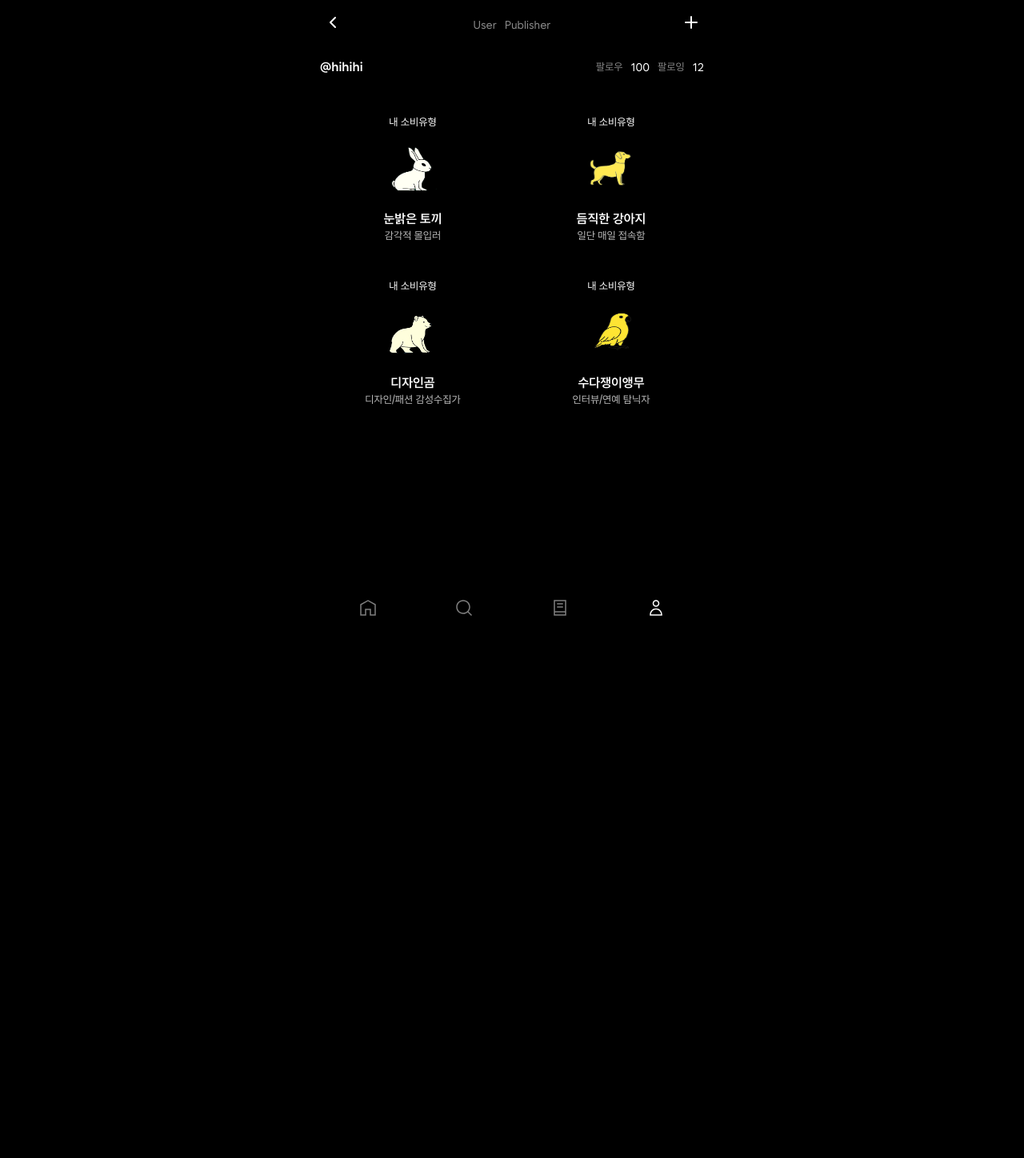
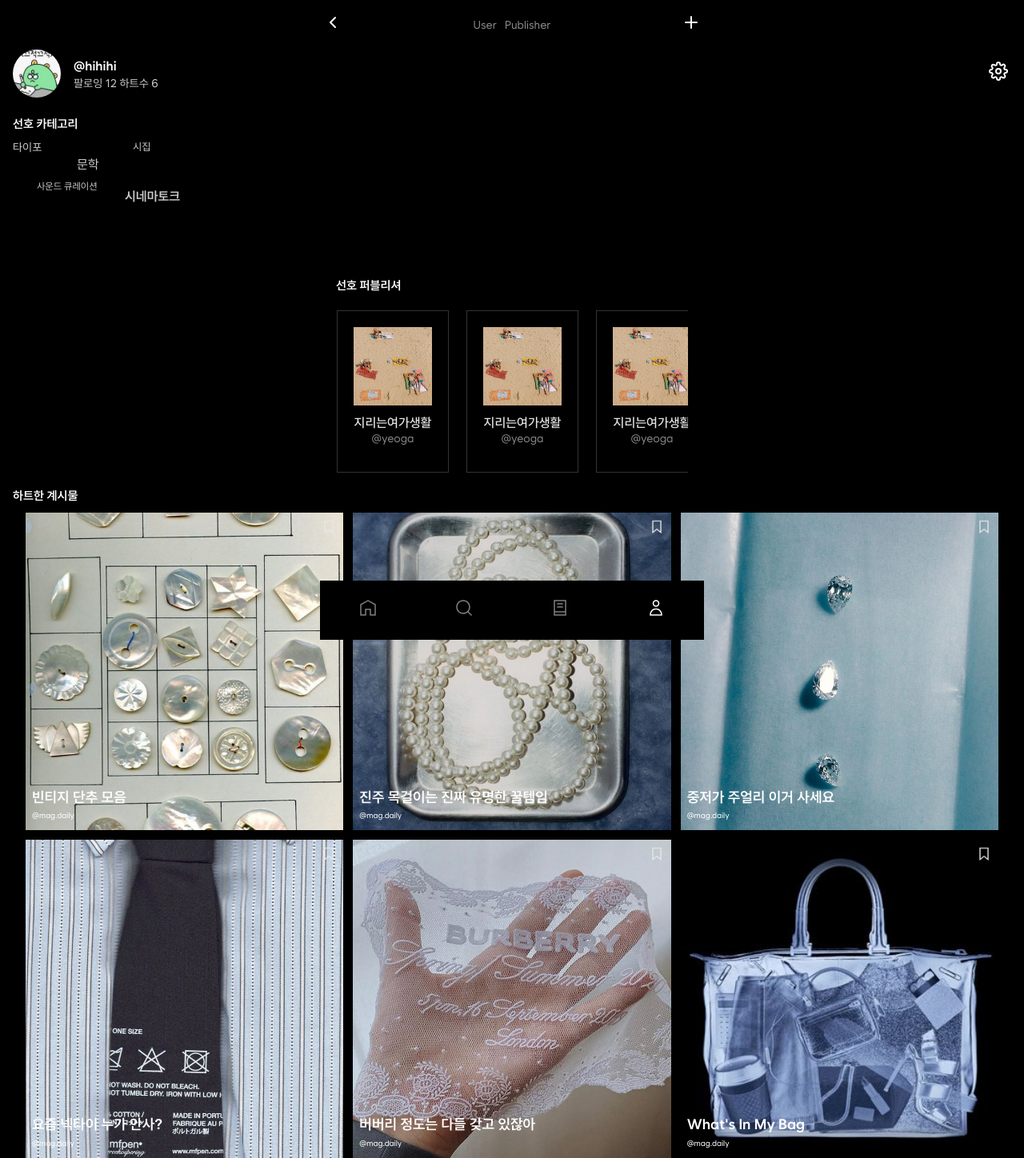
Before and after one commit to briefin/briefin-frontend, a Next.js app: page /profile/user in a window 1280 px wide. Shown: the whole page at 80% size. Before the commit the page ends 912 px from the top, so only its background shows below. Built offline with nearby package versions, Linux system fonts and the light colour scheme.

Commit message:
/profile/user 페이지 만듦

```diff
--- a/app/profile/user/page.tsx
+++ b/app/profile/user/page.tsx
@@ -1,62 +1,146 @@
 'use client';
 
-import { usePathname, useRouter } from 'next/navigation';
-import { FiPlus, FiSliders, FiMenu, FiHome, FiSearch, FiBookOpen, FiUser, FiChevronLeft, FiShare } from 'react-icons/fi';
+import React, { useState } from 'react';
+import { FiChevronLeft, FiSettings } from 'react-icons/fi';
 import * as Common from '@/styles/Common';
 
-const consumerTypes = [
+const mockData = [
   {
-    img: '/rabbit.png',
-    title: '눈밝은 토끼',
-    subtitle: '감각적 몰입러',
+    img: '/image_1.png',
+    title: '빈티지 단추 모음',
+    author: '@mag.daily',
   },
   {
-    img: '/dog.png',
-    title: '듬직한 강아지',
-    subtitle: '일단 매일 접속함',
+    img: '/image_2.png',
+    title: '진주 목걸이는 진짜 유명한 꿀템임',
+    author: '@mag.daily',
   },
   {
-    img: '/bear.png',
-    title: '디자인곰',
-    subtitle: '디자인/패션 감성수집가',
+    img: '/image_3.png',
+    title: '중저가 주얼리 이거 사세요',
+    author: '@mag.daily',
   },
   {
-    img: '/parrot.png',
-    title: '수다쟁이앵무',
-    subtitle: '인터뷰/연예 탐닉자',
+    img: '/image_4.png',
+    title: '요즘 넥타이 누가 안사?',
+    author: '@mag.daily',
   },
+  {
+    img: '/image_5.png',
+    title: '버버리 정도는 다들 갖고 있잖아',
+    author: '@mag.daily',
+  },
+  {
+    img: '/image_6.png',
+    title: "What's In My Bag",
+    author: '@mag.daily',
+  },
+];
+
+// ✅ Suggested for you 데이터 (가로 슬라이드용)
+const suggestedData = [
+  {
+    img: '/image_9.png',
+    title: '지리는여가생활',
+    author: '@yeoga',
+  },
+  {
+    img: '/image_9.png',
+    title: '지리는여가생활',
+    author: '@yeoga',
+  },
+  {
+    img: '/image_9.png',
+    title: '지리는여가생활',
+    author: '@yeoga',
+  },
+  // 필요 시 더 추가 가능
 ];
 
 export default function UserProfilePage() {
 
-  const router = useRouter(); // ✅ 라우터 훅 사용
+  const [mockBookmarks, setMockBookmarks] = useState<boolean[]>(new Array(mockData.length).fill(false));
+
+  const toggleMockBookmarks = (index: number) => {
+    setMockBookmarks(prev =>
+      prev.map((b, i) => (i === index ? !b : b))
+    );
+  };
 
   return (
-      <>
+    <Common.ProfilePageWrapper>
+      {/* ✅ 프로필 정보 */}
+      <Common.ProfileInfoWrapper>
+        <Common.ProfileDetails>
+          <Common.ProfileImage src='/jordy.png' alt="profile" />
+          <Common.UserInfoText>
+            <Common.Username>@hihihi</Common.Username>
+            <Common.Stats>팔로잉 12  하트수 6</Common.Stats>
+          </Common.UserInfoText>
+        </Common.ProfileDetails>
 
-        <Common.Wrapper>
-          <Common.ProfileInfoRow>
-            <Common.UserId>@hihihi</Common.UserId>
-            <Common.FollowerStats>
-              <Common.StatLabel>팔로우</Common.StatLabel>
-              <Common.StatNumber>100</Common.StatNumber>
-              <Common.StatLabel>팔로잉</Common.StatLabel>
-              <Common.StatNumber>12</Common.StatNumber>
-            </Common.FollowerStats>
-          </Common.ProfileInfoRow>
+        <Common.IconButton>
+          <FiSettings />
+        </Common.IconButton>
+      </Common.ProfileInfoWrapper>
 
+      {/* ✅ 선호 카테고리리 섹션 */}
+      <Common.CategorySection>
+        <Common.CategoryTitle>선호 카테고리</Common.CategoryTitle>
+        <Common.WordCloud>
+          <Common.WordItem x={0} y={0}>타이포</Common.WordItem>
+          <Common.WordItem x={80} y={20} size={16}>문학</Common.WordItem>
+          <Common.WordItem x={150} y={0} size={13}>시집</Common.WordItem>
+          <Common.WordItem x={30} y={50} size={12}>사운드 큐레이션</Common.WordItem>
+          <Common.WordItem x={140} y={60} size={16} bold>시네마토크</Common.WordItem>
+        </Common.WordCloud>
+      </Common.CategorySection>
 
-          <Common.CardsWrapper>
-            {consumerTypes.map((type, idx) => (
-              <Common.AnimalCard key={idx}>
-                <Common.TopLabel>내 소비유형</Common.TopLabel>
-                <Common.AnimalImage src={type.img} alt={type.title} />
-                <Common.CardTitle>{type.title}</Common.CardTitle>
-                <Common.CardSubtitle>{type.subtitle}</Common.CardSubtitle>
-              </Common.AnimalCard>
+      {/* ✅ 선호 퍼블리셔 섹션 */}
+      <Common.Centered>
+        <Common.SuggestedWrapper>
+          <Common.CategoryTitle>선호 퍼블리셔</Common.CategoryTitle>
+          <Common.HorizontalScroll>
+            {suggestedData.map((item, idx) => (
+              <Common.SuggestedSearchCard key={idx}>
+                <Common.SuggestedSearchImage src={item.img} />
+                <Common.SuggestedSearchInfo>
+                  <Common.SuggestedSearchTitle>{item.title}</Common.SuggestedSearchTitle>
+                  <Common.SuggestedSearchHandle>{item.author}</Common.SuggestedSearchHandle>
+                </Common.SuggestedSearchInfo>
+              </Common.SuggestedSearchCard>
             ))}
-          </Common.CardsWrapper>
-        </Common.Wrapper>
-      </>
+          </Common.HorizontalScroll>
+        </Common.SuggestedWrapper>
+      </Common.Centered>
+
+      {/* ✅ 하트한 게시물 섹션 */}
+      <Common.CategoryTitle>하트한 계시물</Common.CategoryTitle>
+      <Common.Grid3>
+        {mockData.map((item, idx) => (
+          <Common.Card key={idx}>
+            <Common.Image src={item.img} alt={item.title} />
+            <Common.BookmarkWrapper>
+              {mockBookmarks[idx] && (
+                <Common.BookmarkLabel>y2k</Common.BookmarkLabel>
+              )}
+              <Common.BookmarkButton onClick={() => toggleMockBookmarks(idx)}>
+                <img
+                  src={mockBookmarks[idx] ? '/bookmark_on.png' : '/bookmark_off.png'}
+                  alt="bookmark"
+                  width={20}
+                  height={20}
+                />
+              </Common.BookmarkButton>
+            </Common.BookmarkWrapper>
+            <Common.Overlay>
+              <Common.Title>{item.title}</Common.Title>
+              <Common.Author>{item.author}</Common.Author>
+            </Common.Overlay>
+          </Common.Card>
+        ))}
+      </Common.Grid3>
+
+    </Common.ProfilePageWrapper>
   );
 }
--- a/styles/Common.tsx
+++ b/styles/Common.tsx
@@ -719,3 +719,137 @@ export const ScrapImage = styled.img`
   height: 48px;
   margin-bottom: 12px;
 `;
+
+export const ProfilePageWrapper = styled.div`
+  padding: 0 16px;
+  background-color: black;
+  color: white;
+`;
+
+export const ProfileHeaderRow = styled.div`
+  display: flex;
+  justify-content: space-between;
+  align-items: center;
+  padding: 16px 0;
+`;
+
+export const ProfileTab = styled.div`
+  font-size: 16px;
+  font-weight: bold;
+
+  span {
+    color: #888;
+    font-weight: normal;
+    margin-left: 6px;
+  }
+`;
+
+export const ProfileImage = styled.img`
+  width: 60px;
+  height: 60px;
+  border-radius: 50%;
+`;
+
+export const UserInfoText = styled.div`
+  display: flex;
+  flex-direction: column;
+`;
+
+export const Username = styled.div`
+  font-size: 16px;
+  font-weight: bold;
+`;
+
+export const Stats = styled.div`
+  font-size: 14px;
+  color: #ccc;
+  margin-top: 4px;
+`;
+
+export const ProfileInfoWrapper = styled.div`
+  display: flex;
+  justify-content: space-between;  /* ✅ 아이콘은 우측 정렬 */
+  align-items: center;
+  margin-bottom: 24px;
+`;
+
+export const ProfileDetails = styled.div`
+  display: flex;
+  align-items: center;
+  gap: 16px;
+`;
+
+export const CategorySection = styled.div`
+  margin-bottom: 32px;
+`;
+
+export const CategoryTitle = styled.div`
+  font-size: 15px;
+  font-weight: bold;
+  margin-bottom: 12px;
+`;
+
+export const WordCloud = styled.div`
+  position: relative;
+  width: 100%;
+  height: 120px;
+`;
+
+export const WordItem = styled.div<{ size?: number; x: number; y: number; bold?: boolean }>`
+  position: absolute;
+  top: ${({ y }) => y}px;
+  left: ${({ x }) => x}px;
+  font-size: ${({ size }) => size || 14}px;
+  font-weight: ${({ bold }) => (bold ? 'bold' : 'normal')};
+  color: #ccc;
+`;
+
+export const PublisherScroll = styled.div`
+  display: flex;
+  gap: 12px;
+  overflow-x: auto;
+  padding-bottom: 8px;
+
+  &::-webkit-scrollbar {
+    display: none;
+  }
+`;
+
+export const PublisherCard = styled.div`
+  flex: 0 0 auto;
+  width: 120px;
+  background-color: #1a1a1a;
+  border-radius: 8px;
+  overflow: hidden;
+`;
+
+export const PublisherImage = styled.img`
+  width: 100%;
+  height: 100px;
+  object-fit: cover;
+`;
+
+export const PublisherInfo = styled.div`
+  padding: 8px;
+`;
+
+export const PublisherTitle = styled.div`
+  font-size: 13px;
+  white-space: nowrap;
+  overflow: hidden;
+  text-overflow: ellipsis;
+`;
+
+export const PublisherHandle = styled.div`
+  font-size: 12px;
+  color: #aaa;
+  margin-top: 4px;
+`;
+export const Grid3 = styled.div`
+  display: grid;
+  grid-template-columns: repeat(3, 1fr);  /* ✅ 3열 */
+  gap: 12px;
+  padding: 0 16px;
+  margin: 0 auto;
+  max-width: 100%;
+`;
```
